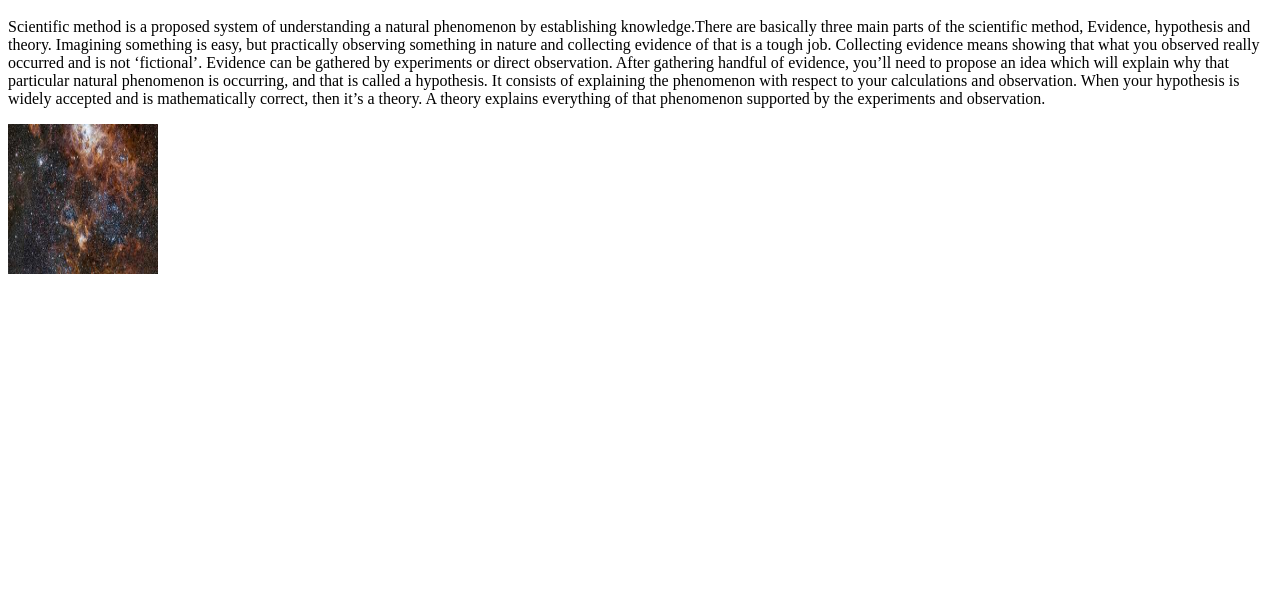
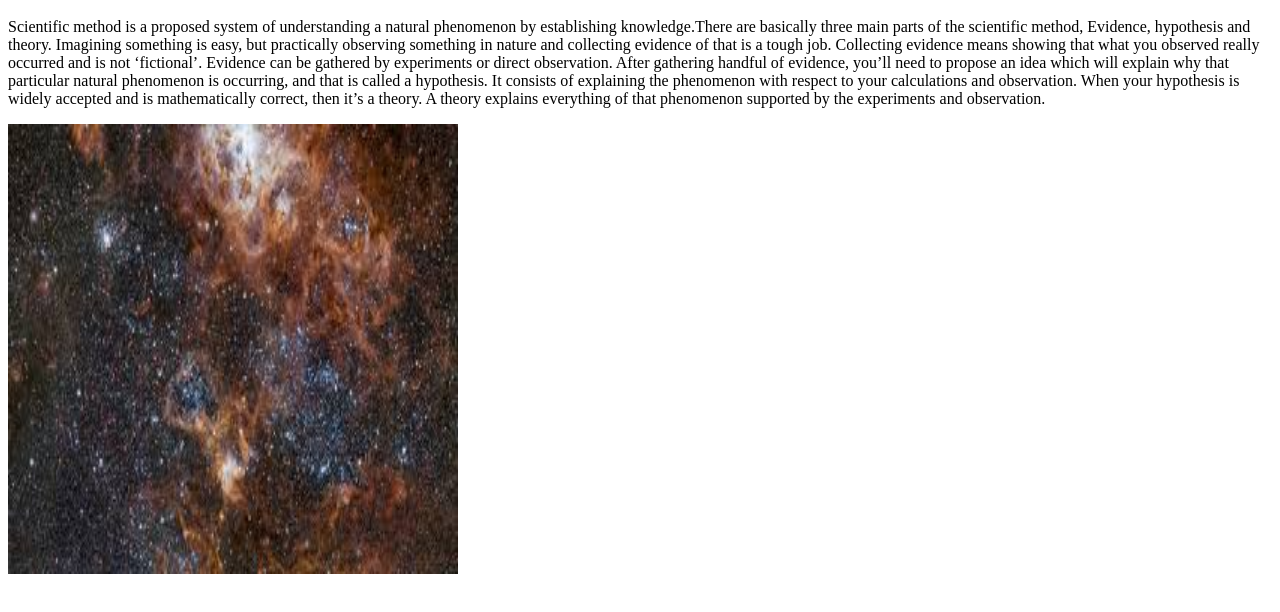
Before and after one commit to pragyafb13/luvkareliya.github.io, a plain HTML site: page index.html in a window 1280 px wide. Shown: the part 48-660 px from the top of the page. Drawn offline with Linux system fonts and the light colour scheme.

Commit message:
Update index.html

```diff
--- a/index.html
+++ b/index.html
@@ -6,6 +6,6 @@
 </head>
 <body>
 <p>Scientific method is a proposed system of understanding a natural phenomenon by establishing knowledge.There are basically three main parts of the scientific method, Evidence, hypothesis and theory. Imagining something is easy, but practically observing something in nature and collecting evidence of that is a tough job. Collecting evidence means showing that what you observed really occurred and is not ‘fictional’. Evidence can be gathered by experiments or direct observation. After gathering handful of evidence, you’ll need to propose an idea which will explain why that particular natural phenomenon is occurring, and that is called a hypothesis. It consists of explaining the phenomenon with respect to your calculations and observation. When your hypothesis is widely accepted and is mathematically correct, then it’s a theory. A theory explains everything of that phenomenon supported by the experiments and observation.</p>
-<img src="images.jpg" height="150" width="150">
+<img src="images.jpg" height="450" width="450">
 </body>
 </html>
```
